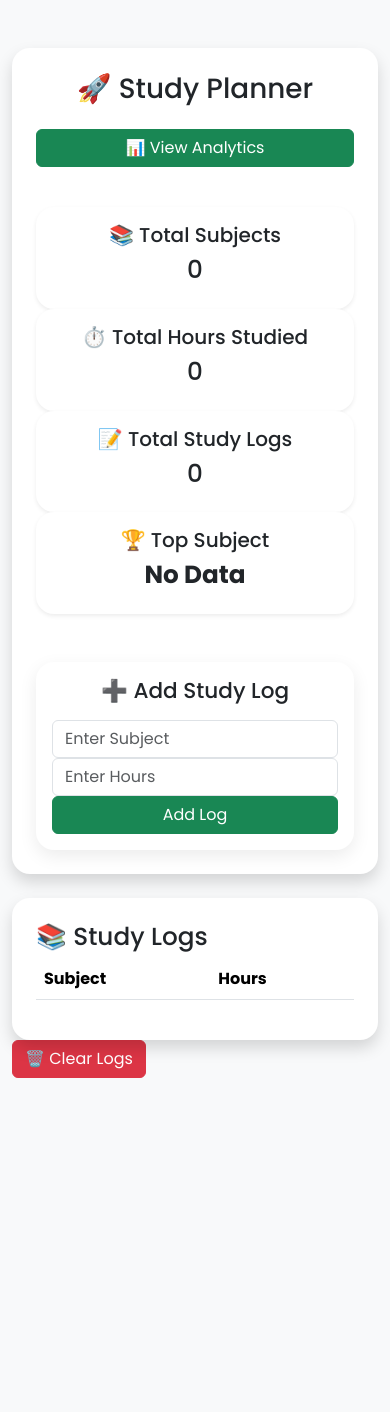
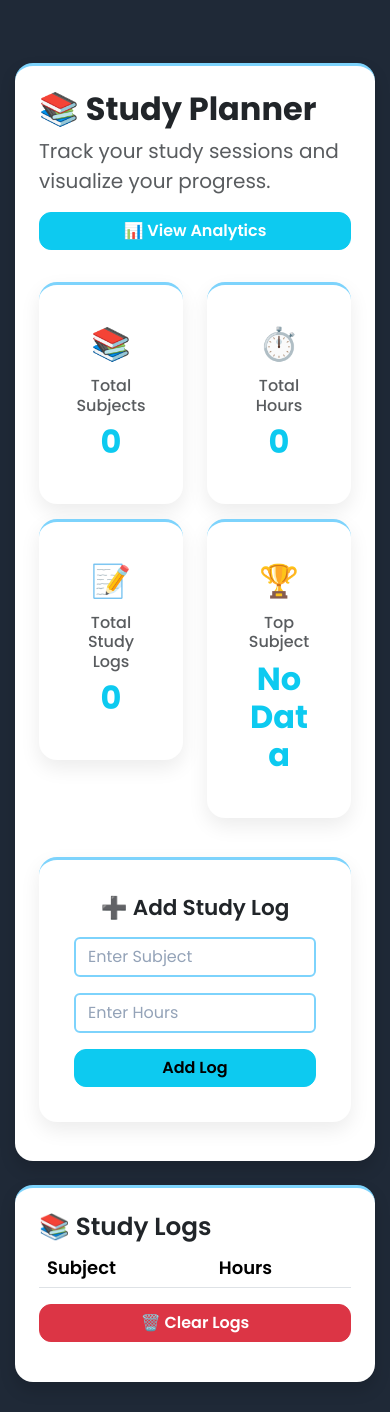
Before and after one commit to Amrutha02426/study-planner-dashboard, a Flask app: template templates/index.html in a window 390 px wide. Before the commit the page ends 1078 px from the top, so only its background shows below. Run offline with Flask 3, Linux system fonts and the light colour scheme; the template is opened without the code that fills it, so the values that code supplies are empty.

Commit message:
Improve UI and add responsive design

```diff
--- a/app.py
+++ b/app.py
@@ -31,9 +31,10 @@ def home():
     """)
     top_subject = cursor.fetchone()
     if top_subject:
-        top_subject = top_subject[0]
+        top_subject = top_subject[0].capitalize()
     else:
         top_subject = "No data available"
+
 
     conn.close()
     print("Subjects:", total_subjects)
--- a/static/style.css
+++ b/static/style.css
@@ -1,16 +1,150 @@
+
 body{
     font-family: 'Poppins', sans-serif;
-    background-color:#f5f7fb;
+    background: #1f2937;
+    font-family: 'Poppins', sans-serif;
+}
+thead{
+    background:#E0F2FE;
 }
 
 .card{
+
     border:none;
+
     border-radius:18px;
-    box-shadow:0 6px 18px rgba(0,0,0,0.08);
-    transition:all 0.3s ease;
+
+
+    border-top:3px solid #7DD3FC;
+
+    transition:0.3s;
+
+    box-shadow:0 8px 20px rgba(0,0,0,.08);
+
+    margin-bottom:20px;
+}
+.logs-card{
+    border-top:30px solid #7DD3FC;
+}
+.card-body{
+    padding:25px;
 }
 
 .card:hover{
-    transform:translateY(-6px);
-    box-shadow:0 12px 24px rgba(0,0,0,0.15);
+
+    transform:translateY(-8px);
+
+    box-shadow:0 18px 35px rgba(0,0,0,.18);
 }
+.card .fs-3{
+
+    font-size:2rem!important;
+}
+.row.mt-4{
+    margin-top: 2rem !important;
+}
+.btn-success{
+    background: #38BDF8 !important;
+    border: none;
+    color: white;
+}
+
+.btn-success:hover{
+    background: #0EA5E9 !important;
+}
+.display-5{
+    font-size:2.7rem;
+}
+.form-control{
+    background:white;
+    border:2px solid #7DD3FC;
+    color:#1F2937;
+}
+
+.form-control::placeholder{
+    color:#94A3B8;
+}
+.analytics-btn{
+    background: #0EA5E9;
+    color: rgb(7, 7, 7);
+    border: none;
+}
+
+.analytics-btn:hover{
+    background: #0284C7;
+}
+th{
+    font-size:18px;
+    font-weight:600;
+}
+
+h1{
+    font-weight:700;
+}
+
+h2{
+    font-weight:600;
+}
+
+h4{
+    font-weight:600;
+}
+
+h5{
+    font-weight:500;
+}
+.btn{
+    border-radius:12px;
+    font-weight:600;
+}
+.display-5{
+
+    color:#9ad8fc;
+}
+.container{
+
+    animation:fadeIn .6s ease;
+}
+
+@keyframes fadeIn{
+
+    from{
+
+        opacity:0;
+
+        transform:translateY(20px);
+    }
+
+    to{
+
+        opacity:1;
+
+        transform:translateY(0);
+    }
+}
+.form-control:focus{
+    border-color:#38BDF8;
+    box-shadow:0 0 10px rgba(56,189,248,.3);
+}
+@media (max-width:768px){
+
+    h1{
+        font-size:2rem;
+    }
+
+    .display-5{
+        font-size:2rem;
+    }
+    .container{
+        padding:15px;
+    }
+
+    .card{
+        padding:10px;
+        margin-bottom:15px;
+    }
+    .btn{
+        width:100%;
+    }
+
+}
--- a/templates/analytics.html
+++ b/templates/analytics.html
@@ -5,6 +5,10 @@
     <title>Analytics</title>
     <link rel="stylesheet" href="{{ url_for('static', filename='style.css') }}">
     <link href="https://cdn.jsdelivr.net/npm/bootstrap@5.3.3/dist/css/bootstrap.min.css" rel="stylesheet">
+    <link rel="preconnect" href="https://fonts.googleapis.com">
+    <link rel="preconnect" href="https://fonts.gstatic.com" crossorigin>
+
+    <link href="https://fonts.googleapis.com/css2?family=Poppins:wght@300;400;500;600;700&display=swap" rel="stylesheet">
 </head>
 <body class="bg-light">
 
--- a/templates/index.html
+++ b/templates/index.html
@@ -11,92 +11,132 @@
 
      <link rel="stylesheet" href="{{ url_for('static', filename='style.css') }}">
 </head>
-<body class="bg-light">
+<body >
 
 <div class="container mt-5">
 
     <div class="card shadow p-4">
 
-        <h1 class="text-center mb-4">
-            🚀 Study Planner
+        <h1 class="fw-bold mb-2">
+    📚 Study Planner
 </h1>
 
-        <a href="/analytics" class="btn btn-success mb-3">
+<p class="text-muted fs-5">
+    Track your study sessions and visualize your progress.
+</p>
+<a href="/analytics" class="btn btn-info w-100 text-white fw-semibold">
     📊 View Analytics
 </a>
 
     <div class="row mt-4">
 
-    <div class="col-md-3">
-        <div class="card text-center h-100 shadow-sm">
-            <div class="card-body">
-                <h5>📚 Total Subjects</h5>
-                <h2 id="totalSubjects">0</h2>
+    <div class="col-6 col-md-3">
+        <div class="card">
+            <div class="card-body text-center">
+
+                <div class="fs-3 mb-2">📚</div>
+
+                <h6 class="text-muted">
+                    Total Subjects
+                </h6>
+
+                <h1 id="totalSubjects"
+                 class="display-5 fw-bold text-info">
+                    0
+                </h1>
+
             </div>
         </div>
     </div>
 
-    <div class="col-md-3">
-        <div class="card text-center h-100 shadow-sm">
-            <div class="card-body">
-                <h5>⏱️ Total Hours Studied</h5>
-                <h2 id="totalHours">0</h2>
+    <div class="col-6 col-md-3">
+        <div class="card">
+            <div class="card-body text-center">
+
+                <div class="fs-3 mb-2">⏱️</div>
+
+                <h6 class="text-muted">
+                    Total Hours
+                </h6>
+
+                <h1 id="totalHours"
+                    class="display-5 fw-bold text-info">
+                    0
+                </h1>
+
             </div>
         </div>
     </div>
 
-    <div class="col-md-3">
-        <div class="card text-center h-100 shadow-sm">
-            <div class="card-body">
-                <h5>📝 Total Study Logs</h5>
-                <h2 id="totalLogs">0</h2>
+    <div class="col-6 col-md-3">
+        <div class="card">
+            <div class="card-body text-center">
+
+                <div class="fs-3 mb-2">📝</div>
+
+                <h6 class="text-muted">
+                    Total Study Logs
+                </h6>
+
+                <h1 id="totalLogs"
+                    class="display-5 fw-bold text-info">
+                    0
+                </h1>
+
             </div>
         </div>
     </div>
 
-    <div class="col-md-3">
-        <div class="card text-center h-100 shadow-sm">
-            <div class="card-body">
-                <h5>🏆 Top Subject</h5>
-                <h2 id="topSubject" class="fw-bold">None</h2>
+    <div class="col-6 col-md-3">
+        <div class="card">
+            <div class="card-body text-center">
+
+                <div class="fs-3 mb-2">🏆</div>
+
+                <h6 class="text-muted">
+                    Top Subject
+                </h6>
+
+                <h1 id="topSubject"
+                    class="display-5 fw-bold text-info"
+                    No Data
+                </h1>
+
             </div>
         </div>
     </div>
-    <div class="card mt-4">
 
 </div>
 
-</div>
+
 
         <div class="card mt-4">
     <div class="card-body">
         <h4 class="mb-3 text-center">➕ Add Study Log</h4>
 
         <form id="studyForm">
-            <div class="row">
+            <div class="row g-3">
 
-                <div class="col-md-5">
+    <div class="col-12 col-md-5">
         <input
             type="text"
             id="subject"
             class="form-control"
-                        placeholder="Enter Subject"
-                        required>
+            placeholder="Enter Subject">
     </div>
 
-                <div class="col-md-5">
+    <div class="col-12 col-md-5">
         <input
             type="number"
             id="hours"
             class="form-control"
-                        placeholder="Enter Hours"
-                        required>
+            placeholder="Enter Hours">
     </div>
 
-                <div class="col-md-2 d-grid">
+    <div class="col-12 col-md-2 d-grid">
         <button
-                        type="submit"
-                        class="btn btn-success">
+            class="btn btn-info"
+            type="submit">
             Add Log
         </button>
     </div>
@@ -112,9 +152,9 @@
     <div class="card shadow mt-4 p-4">
 
         <h2>📚 Study Logs</h2>
-
-        <table class="table">
-    <thead>
+        <div class="table-responsive">
+        <table class="table table-hover table-striped align-middle">
+    <thead class="display-5 fw-bold text-info">
         <tr>
             <th>Subject</th>
             <th>Hours</th>
@@ -126,15 +166,19 @@
     </tbody>
 
 </table>
+</div>
 
-    </div>
     <form action="/clear" method="POST">
    <button
     id="clearBtn"
     class="btn btn-danger mb-3">
     🗑️ Clear Logs
 </button>
+
+    </div>
+
 </form>
+</div>
 </div>
 <script>
 let studyChart;
@@ -233,8 +277,11 @@ function updateCards() {
         }
     }
 
-    document.getElementById("topSubject").innerText =
-        topSubject;
+    if (topSubject !== "No Data") {
+    topSubject = topSubject.toUpperCase();
+}
+
+document.getElementById("topSubject").textContent = topSubject;
 }
 
 document.getElementById("clearBtn")
```
Also changed, not shown: database.db. Lines whose indentation alone changed are shown as unchanged.
